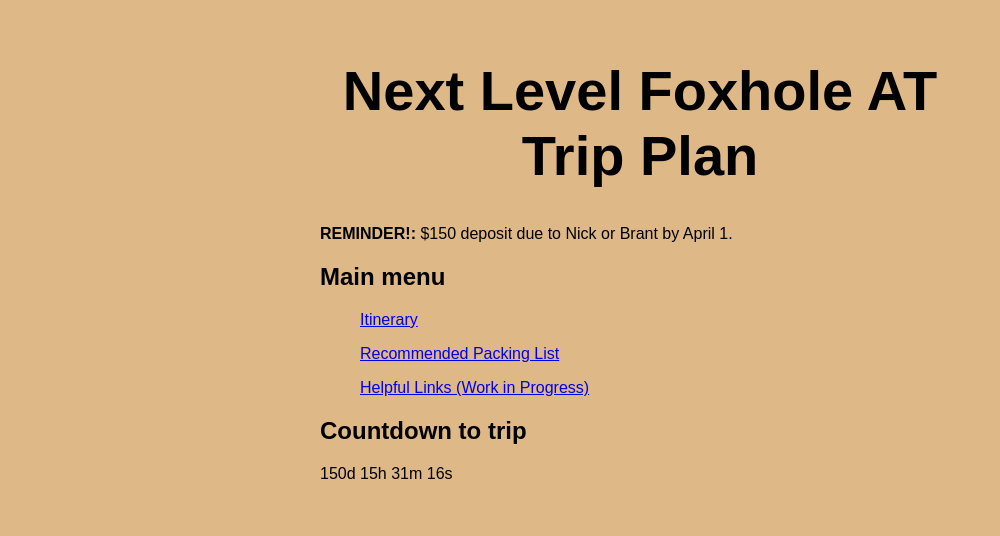
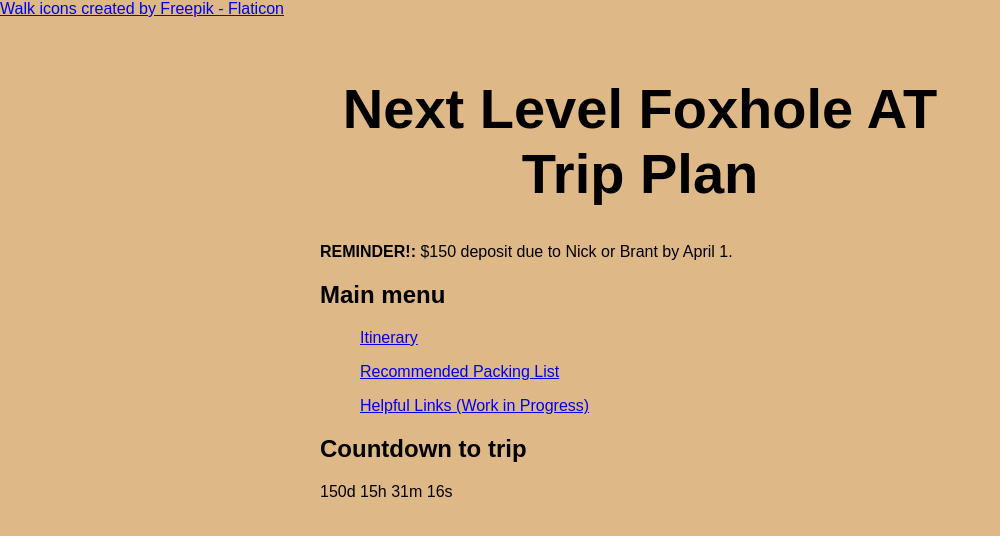
Before and after one commit to BWBoyd/AT_trip, a website: page src/index.html in a window 1280 px wide. Shown: the whole page, without its empty margins (0-1000 px from the left). Drawn offline with Linux system fonts and the light colour scheme.

Commit message:
added favicon icon

```diff
--- a/src/index.html
+++ b/src/index.html
@@ -6,8 +6,9 @@
   <meta name="viewport" content="width=device-width, initial-scale=1.0">
   <link rel="stylesheet" href="styles.css">
   <title>Next Level Foxhole AT Trip Plan</title>
+  <link rel="icon" type="image/x-icon" href="/images/favico.ico">
 </head>
-
+<a href="https://www.flaticon.com/free-icons/walk" title="walk icons">Walk icons created by Freepik - Flaticon</a>
 <body>
   <main>
     <h1>Next Level Foxhole AT Trip Plan</h1>
```
Also changed, not shown: src/images/favico.ico (added).
